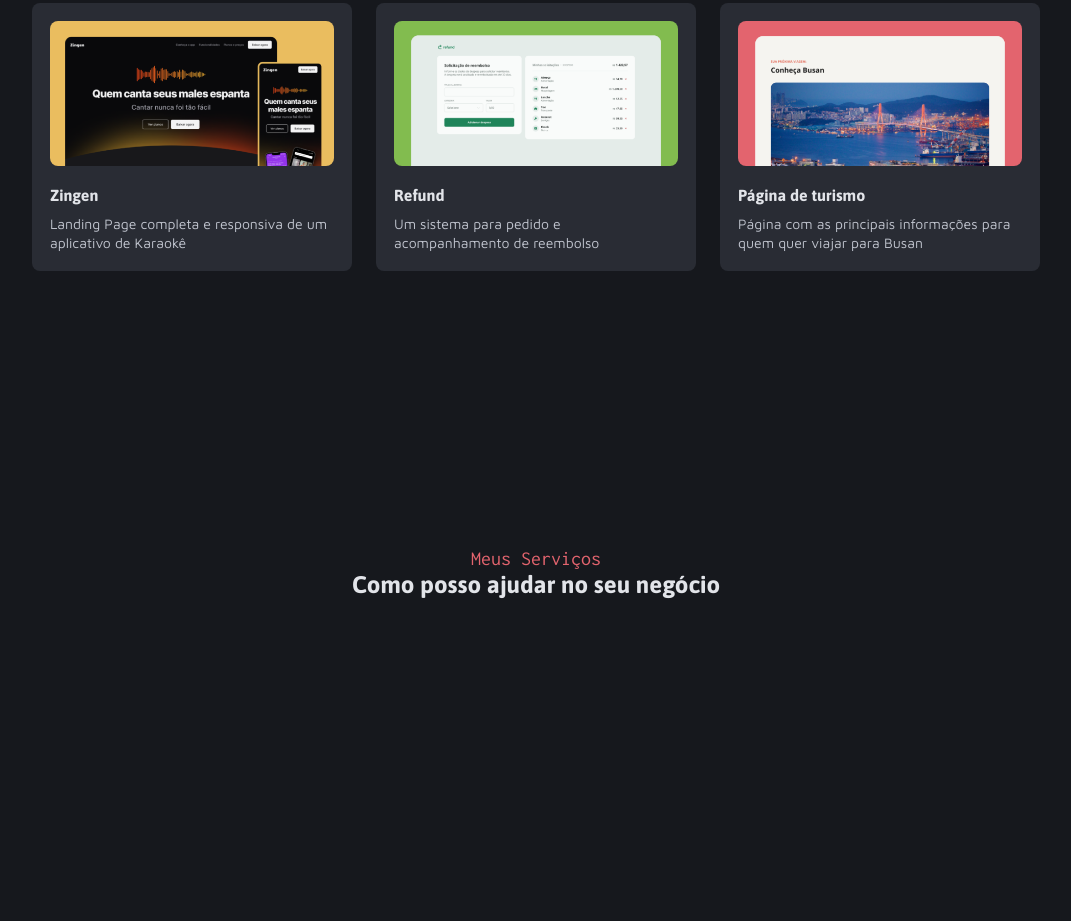
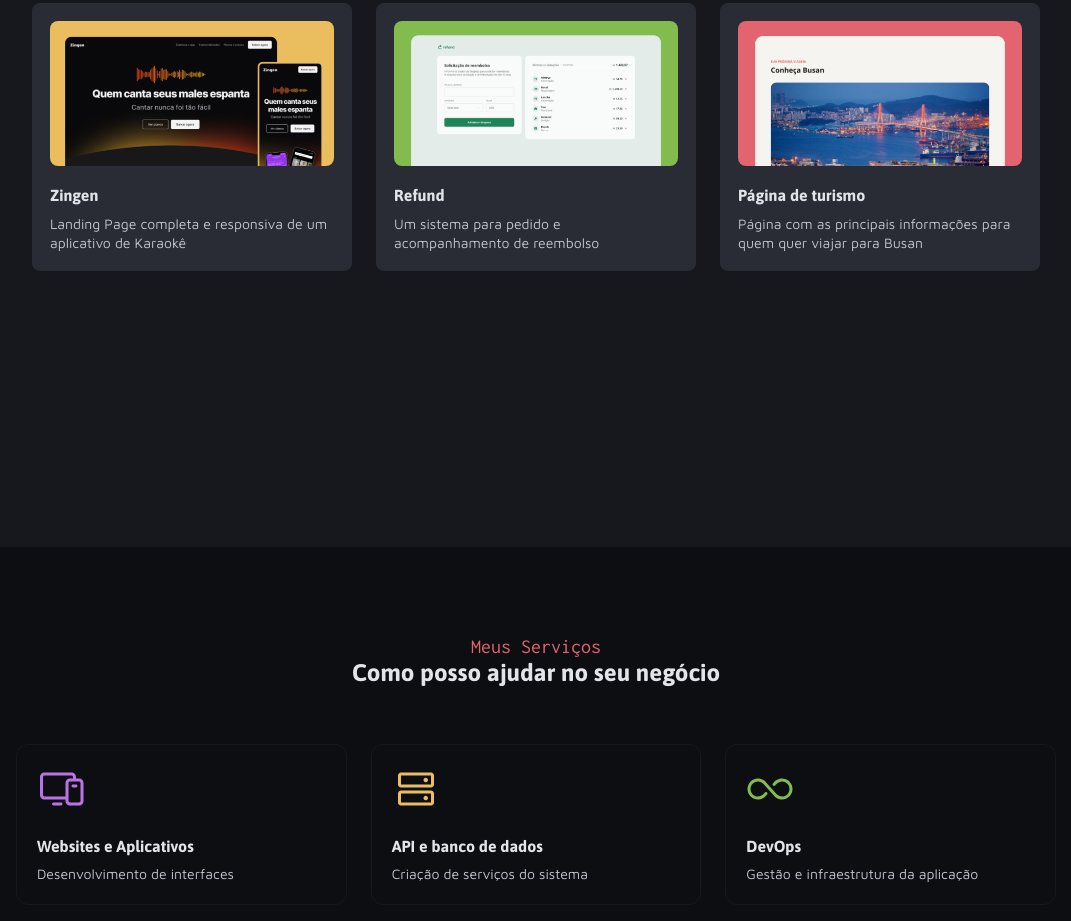
Before and after one commit to zaspiro/estudos-css-html-portifolio_dev, a plain HTML site: page index.html in a window 1280 px wide. Shown: the part 1269-2190 px from the top of the page, without its empty margins (104-1175 px from the left). Before the commit the page ends 1925 px from the top, so only its background shows below. Drawn offline with Linux system fonts and the light colour scheme.

Commit message:
Finalizando services

```diff
--- a/index.html
+++ b/index.html
@@ -55,12 +55,14 @@
                 <div class="projectcard">
                     <img src="assets/images/Thumbnail_Project-01.png" alt="">
                     <h1>Travelgram</h1>
+                    <span></span>
                     <p>Rede social onde as pessoas mostram os registros de suas viagens pelo mundo</p>
                 </div>
 
                 <div class="projectcard">
                     <img src="assets/images/Thumbnail_Project-02.png" alt="">
                     <h1>Tech news</h1>
+                    <span></span>
                     <p>Homepage de um portal de notícias sobre a área de tecnologia</p>
                 </div>
 
@@ -99,6 +101,33 @@
                 <h1>Como posso ajudar no seu negócio</h1>
             </header>
 
+            <section class="grid">
+               <div class="card">
+                <img src="assets/icons/Devices.svg" alt="">
+
+                <h2>Websites e Aplicativos</h2>
+                <p>Desenvolvimento de interfaces</p>
+
+               </div>
+
+               <div class="card">
+                <img src="assets/icons/HardDrives.svg" alt="">
+
+                <h2>API e banco de dados</h2>
+                <p>Criação de serviços do sistema</p>
+
+               </div>
+
+               <div class="card">
+                <img src="assets/icons/Infinity.svg" alt="">
+
+                <h2>DevOps</h2>
+                <p>Gestão e infraestrutura da aplicação</p>
+
+               </div>
+            </section>
+
+
 
 
         </section>
--- a/styles/global.css
+++ b/styles/global.css
@@ -21,6 +21,7 @@
         --gray-300: #878EA1;
         --gray-400: #292C34;
         --gray-500: #16181D;
+        --gray-600: #0D0E11;
 
         --font-family-mavenpro: 'Maven Pro', sans-serif;
 
--- a/styles/sections.css
+++ b/styles/sections.css
@@ -142,9 +142,10 @@
 }
 
 .services {
+        background-color: var(--gray-600);
 
         header {
-
+            margin-top: 88px;
             display: flex;
             flex-direction: column;
             align-items: center;
@@ -165,4 +166,49 @@
             }
 
         }
+
+        .grid {
+
+
+            grid-template-columns: repeat(3, 1fr);
+            gap: 24px;
+
+            margin-right: 120px;
+            margin-left: 120px;
+            margin-bottom: 120px;
+
+            align-items: stretch;
+            justify-content: center;
+
+
+            .card {
+
+                min-height: 155px;
+                min-width: 280px;
+
+                border: 1px solid;
+                border-radius: 12px;
+                border-color: var(--gray-500);
+                padding: 20px;
+
+                img{
+                    margin-bottom: 20px;
+                }
+
+                h2 {
+                    font: var(--title-sm-bold);
+                    color: var(--gray-100);
+                    padding-bottom: 8px;
+                }
+
+
+                p {
+                    font: var(--text-sm);
+                    color: var(--gray-200);
+                }
+            }
+
+        }
+
+
     }
```
Also changed, not shown: assets/icons/Devices.svg (added), assets/icons/HardDrives.svg (added), assets/icons/Infinity.svg (added), assets/icons/Vector.svg (added).
